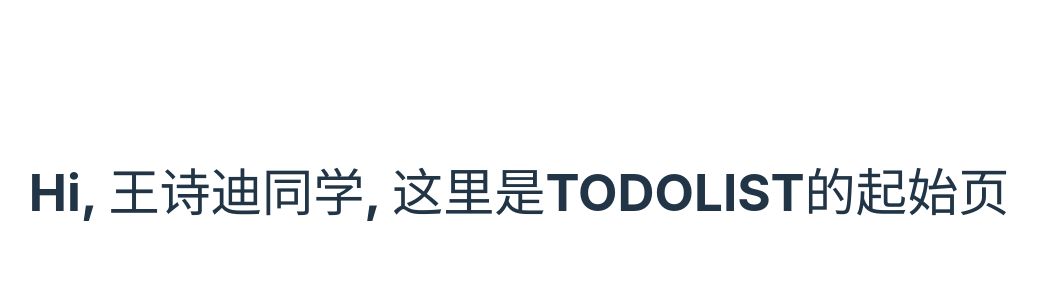
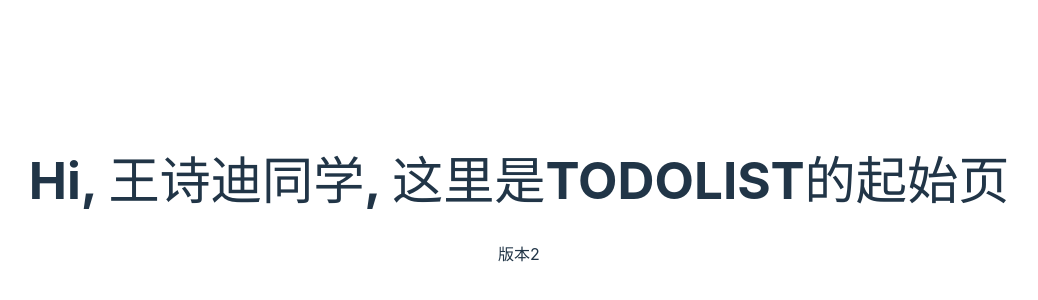
Before and after one commit to zenoskongfu/vue-todolist, a Vue app: page / in a window 1280 px wide. Shown: the part 208-508 px from the top of the page, without its empty margins (121-1159 px from the left). Built offline with nearby package versions, Linux system fonts and the light colour scheme.

Commit message:
update code

```diff
--- a/src/App.vue
+++ b/src/App.vue
@@ -3,6 +3,7 @@
 <template>
 	<div>
 		<h1>Hi, 王诗迪同学, 这里是TODOLIST的起始页</h1>
+		<div>版本2</div>
 	</div>
 </template>
 
```
